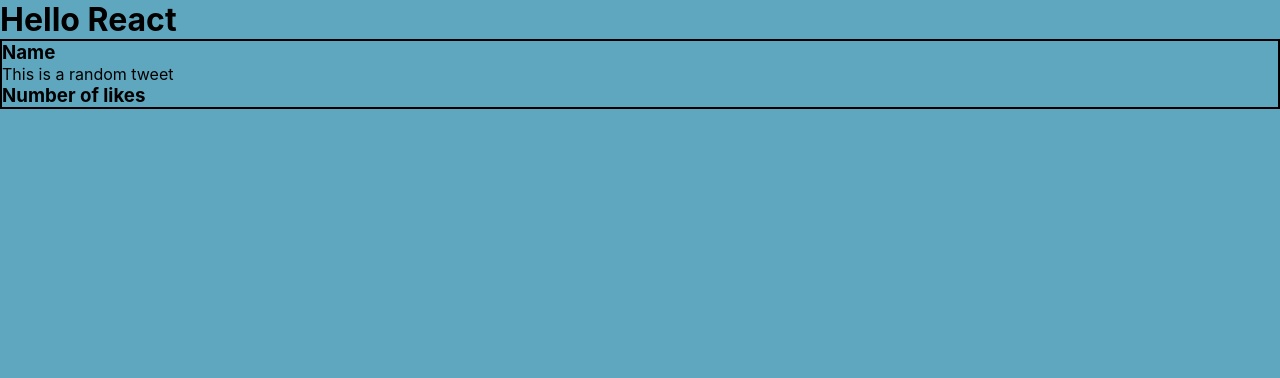
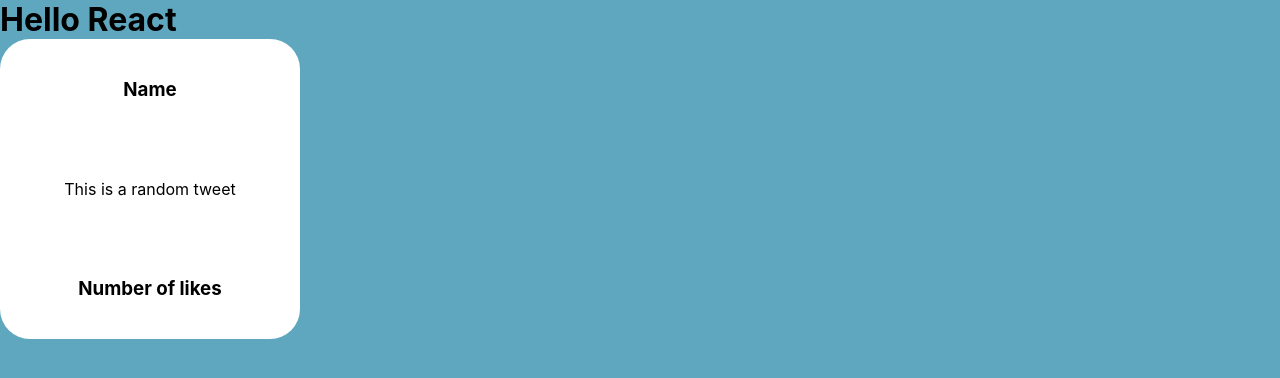
Before and after one commit to christina-ml/dev-ed-tutorial, a React (Create React App) app: page / in a window 1280 px wide. Shown: the top 378 px of the page. Built offline with nearby package versions, Linux system fonts and the light colour scheme.

Commit message:
added styling in App.css

```diff
--- a/src/App.css
+++ b/src/App.css
@@ -6,5 +6,12 @@
 
 /* Style Tweet.js in this App.css file */
 .tweet{
-  border: 2px solid black;
+  height: 300px;
+  width: 300px;
+  background: white;
+  border-radius: 30px;
+  display: flex;
+  flex-direction: column;
+  justify-content: space-around;
+  align-items: center;
 }
```
